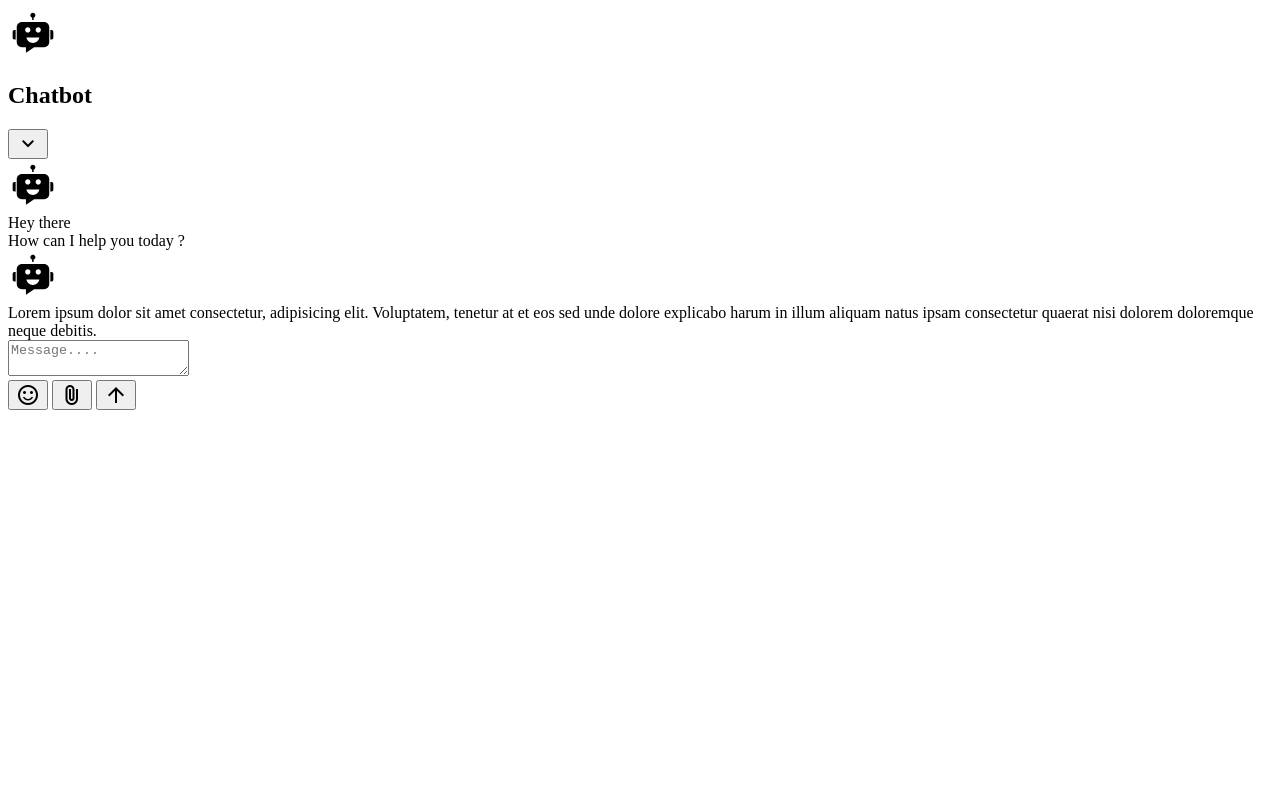
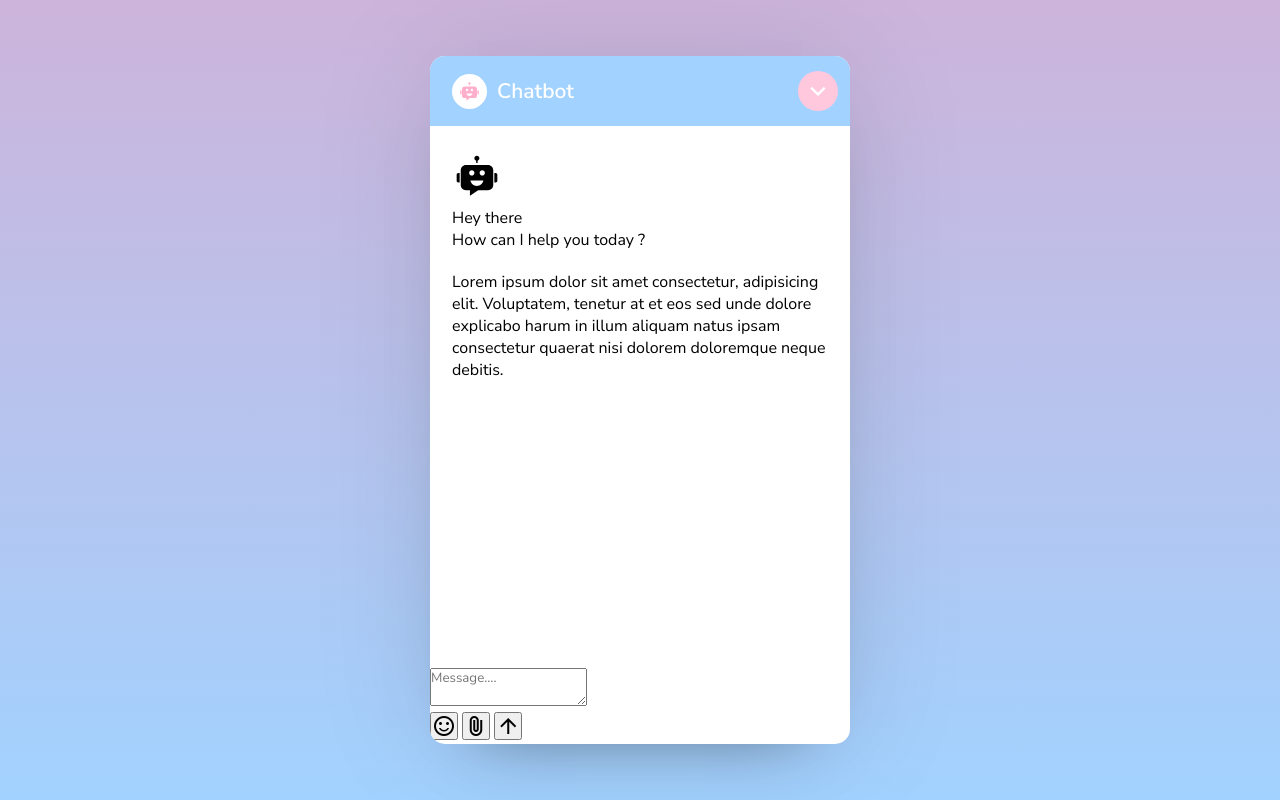
Before and after one commit to jeevan-budha/AI-Chatbot, a plain HTML site: page index.html in a window 1280 px wide. Drawn offline with nearby package versions, Linux system fonts and the light colour scheme.

Commit message:
index added class for logo and apply css chatbots header

```diff
--- a/index.html
+++ b/index.html
@@ -18,12 +18,13 @@
             width="50"
             height="50"
             viewBox="0 0 1024 1024"
+            class="chatbot-logo"
           >
             <path
               d="M738.3 287.6H285.7c-59 0-106.8 47.8-106.8 106.8v303.1c0 59 47.8 106.8 106.8 106.8h81.5v111.1c0 .7.8 1.1 1.4.7l166.9-110.6 41.8-.8h117.4l43.6-.4c59 0 106.8-47.8 106.8-106.8V394.5c0-59-47.8-106.9-106.8-106.9zM351.7 448.2c0-29.5 23.9-53.5 53.5-53.5s53.5 23.9 53.5 53.5-23.9 53.5-53.5 53.5-53.5-23.9-53.5-53.5zm157.9 267.1c-67.8 0-123.8-47.5-132.3-109h264.6c-8.6 61.5-64.5 109-132.3 109zm110-213.7c-29.5 0-53.5-23.9-53.5-53.5s23.9-53.5 53.5-53.5 53.5 23.9 53.5 53.5-23.9 53.5-53.5 53.5zM867.2 644.5V453.1h26.5c19.4 0 35.1 15.7 35.1 35.1v121.1c0 19.4-15.7 35.1-35.1 35.1h-26.5zM95.2 609.4V488.2c0-19.4 15.7-35.1 35.1-35.1h26.5v191.3h-26.5c-19.4 0-35.1-15.7-35.1-35.1zM561.5 149.6c0 23.4-15.6 43.3-36.9 49.7v44.9h-30v-44.9c-21.4-6.5-36.9-26.3-36.9-49.7 0-28.6 23.3-51.9 51.9-51.9s51.9 23.3 51.9 51.9z"
             ></path>
           </svg>
-          <h2 class="logo-texxt">Chatbot</h2>
+          <h2 class="logo-text">Chatbot</h2>
         </div>
         <button  class="material-symbols-outlined">keyboard_arrow_down</button>
       </div>
@@ -49,16 +50,6 @@
 
         <!-- message via user -->
         <div class="message user-message">
-          <svg
-            xmlns="http://www.w3.org/2000/svg"
-            width="50"
-            height="50"
-            viewBox="0 0 1024 1024"
-          >
-            <path
-              d="M738.3 287.6H285.7c-59 0-106.8 47.8-106.8 106.8v303.1c0 59 47.8 106.8 106.8 106.8h81.5v111.1c0 .7.8 1.1 1.4.7l166.9-110.6 41.8-.8h117.4l43.6-.4c59 0 106.8-47.8 106.8-106.8V394.5c0-59-47.8-106.9-106.8-106.9zM351.7 448.2c0-29.5 23.9-53.5 53.5-53.5s53.5 23.9 53.5 53.5-23.9 53.5-53.5 53.5-53.5-23.9-53.5-53.5zm157.9 267.1c-67.8 0-123.8-47.5-132.3-109h264.6c-8.6 61.5-64.5 109-132.3 109zm110-213.7c-29.5 0-53.5-23.9-53.5-53.5s23.9-53.5 53.5-53.5 53.5 23.9 53.5 53.5-23.9 53.5-53.5 53.5zM867.2 644.5V453.1h26.5c19.4 0 35.1 15.7 35.1 35.1v121.1c0 19.4-15.7 35.1-35.1 35.1h-26.5zM95.2 609.4V488.2c0-19.4 15.7-35.1 35.1-35.1h26.5v191.3h-26.5c-19.4 0-35.1-15.7-35.1-35.1zM561.5 149.6c0 23.4-15.6 43.3-36.9 49.7v44.9h-30v-44.9c-21.4-6.5-36.9-26.3-36.9-49.7 0-28.6 23.3-51.9 51.9-51.9s51.9 23.3 51.9 51.9z"
-            ></path>
-          </svg>
           <div class="message-text">
             Lorem ipsum dolor sit amet consectetur, adipisicing elit.
             Voluptatem, tenetur at et eos sed unde dolore explicabo harum in
--- a/style.css
+++ b/style.css
@@ -0,0 +1,81 @@
+/* importing google fonts */
+@import url("https://fonts.googleapis.com/css2?family=Noto+Sans:ital,wght@0,100..900;1,100..900&family=Nunito+Sans:ital,opsz,wght@0,6..12,200..1000;1,6..12,200..1000&family=Poppins:ital,wght@0,100;0,200;0,300;0,400;0,500;0,600;0,700;0,800;0,900;1,100;1,200;1,300;1,400;1,500;1,600;1,700;1,800;1,900&family=Red+Hat+Text:ital,wght@0,300..700;1,300..700&display=swap");
+
+*{
+  margin: 0;
+  padding: 0;
+  box-sizing: border-box;
+  font-family: "Nunito Sans", sans-serif;
+}
+
+body{
+  display: flex;
+  align-items: center;
+  justify-content: center;
+  min-height: 100vh;
+  background: linear-gradient(#cdb4db, #a2d2ff);
+}
+
+.chatbot-popup{
+  width: 420px;
+  background: #fff;
+  overflow: hidden;
+  border-radius: 15px;
+  box-shadow: 0 0 128px 0 rgba(0,0,0,0.1),0 32px 64px -48px rgba(0,0,0,0.5);
+}
+
+.chat-header{
+  display: flex;
+  align-items: center;
+  justify-content: space-between;
+  padding: 15px 22px;
+  background-color:#a2d2ff;
+}
+
+.chat-header .header-info{
+  display: flex;
+  align-items: center;
+  gap:10px;
+}
+
+.header-info .chatbot-logo{
+  height: 35px;
+  width: 35px;
+  border-radius: 50%;
+  background: #fff;
+  padding: 6px;
+  fill:#ffafcc;
+}
+.header-info .logo-text{
+  color:#ffffff;
+  font-size: 1.31rem;
+  font-weight: 600;
+}
+
+.chat-header button{
+  border:none;
+  color: #fff;
+  height: 40px;
+  width:40px;
+  border-radius: 50%;
+  background-color:#ffc8dd;
+  font-size: 1.9rem;
+  padding-top: 2px;
+  margin-right: -10px;
+  cursor: pointer;
+  transition: 0.2s ease;
+}
+
+.chat-header button:hover{
+   background-color: #cdb4db;
+}
+
+.chat-body{
+  padding: 25px 22px;
+  display: flex;
+  gap:20px;
+  height: 460px;
+  margin-bottom: 82px;
+  overflow-y: auto;
+  flex-direction: column;
+}
```
